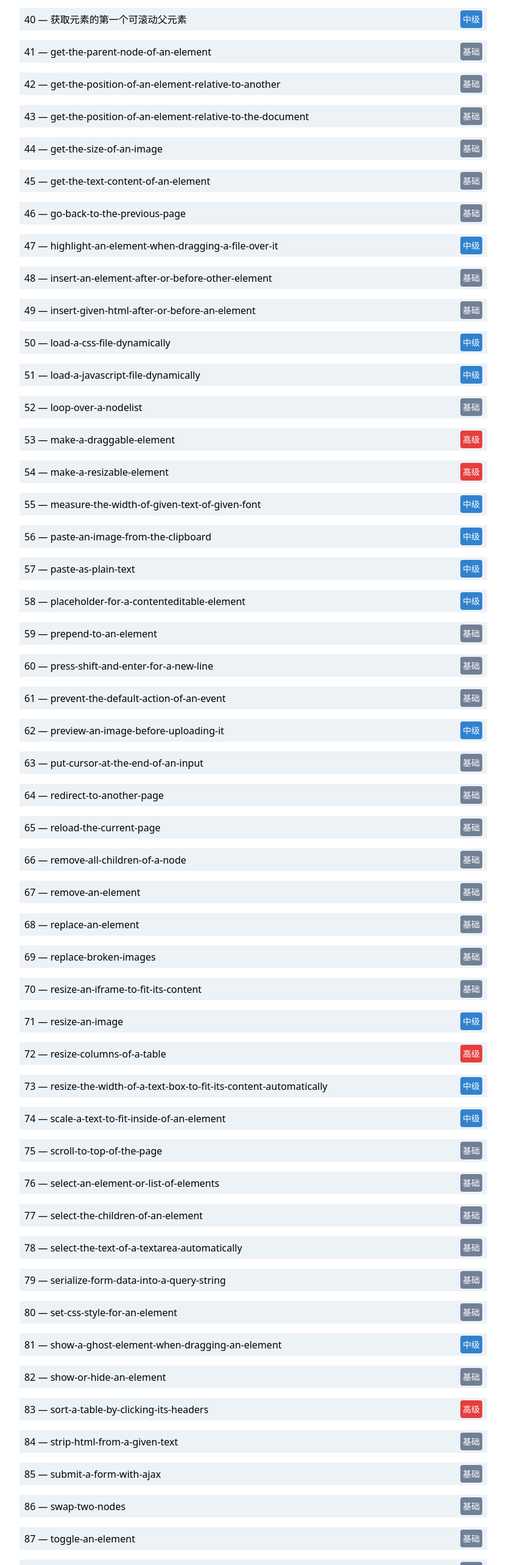
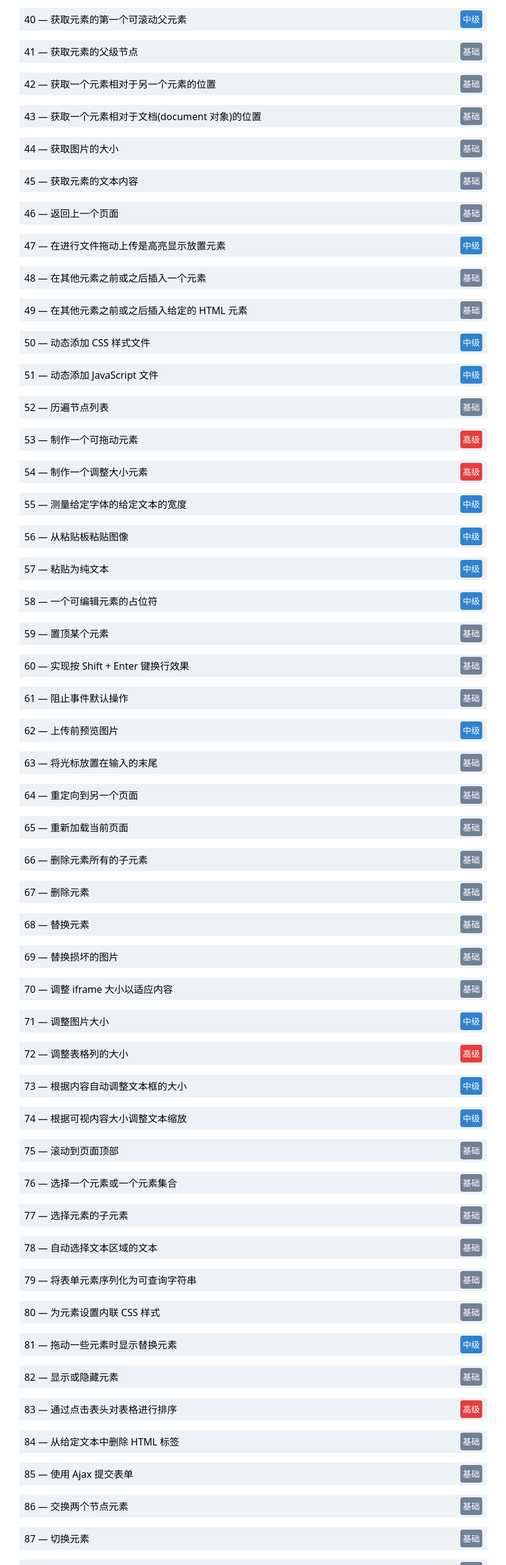
Before and after one commit to phuocng/html-dom, a React app: page / in a window 1280 px wide. Shown: the part 2580-5146 px from the top of the page at 61% size, without its empty margins (224-1055 px from the left). Built offline with nearby package versions, Linux system fonts and the light colour scheme.

Commit message:
文章目录翻译 41-92

```diff
--- a/client/constants/PostList.ts
+++ b/client/constants/PostList.ts
@@ -46,58 +46,58 @@ const PostList: Post[] = [
     { slug: 'get-the-default-value-of-a-css-property', zh: "获取 CSS 属性的默认值", level: 'Intermediate', zhLevel: '中级' },
     { slug: 'get-the-document-height-and-width', zh: "获取文档(document 对象)的宽高", level: 'Basic', zhLevel: '基础' },
     { slug: 'get-the-first-scrollable-parent-of-an-element', zh: "获取元素的第一个可滚动父元素", level: 'Intermediate', zhLevel: '中级' },
-    { slug: 'get-the-parent-node-of-an-element', level: 'Basic', zhLevel: '基础' },
-    { slug: 'get-the-position-of-an-element-relative-to-another', level: 'Basic', zhLevel: '基础' },
-    { slug: 'get-the-position-of-an-element-relative-to-the-document', level: 'Basic', zhLevel: '基础' },
-    { slug: 'get-the-size-of-an-image', level: 'Basic', zhLevel: '基础' },
-    { slug: 'get-the-text-content-of-an-element', level: 'Basic', zhLevel: '基础' },
-    { slug: 'go-back-to-the-previous-page', level: 'Basic', zhLevel: '基础' },
-    { slug: 'highlight-an-element-when-dragging-a-file-over-it', level: 'Intermediate', zhLevel: '中级' },
-    { slug: 'insert-an-element-after-or-before-other-element', level: 'Basic', zhLevel: '基础' },
-    { slug: 'insert-given-html-after-or-before-an-element', level: 'Basic', zhLevel: '基础' },
-    { slug: 'load-a-css-file-dynamically', level: 'Intermediate', zhLevel: '中级' },
-    { slug: 'load-a-javascript-file-dynamically', level: 'Intermediate', zhLevel: '中级' },
-    { slug: 'loop-over-a-nodelist', level: 'Basic', zhLevel: '基础' },
-    { slug: 'make-a-draggable-element', level: 'Advanced', zhLevel: '高级', },
-    { slug: 'make-a-resizable-element', level: 'Advanced', zhLevel: '高级', },
-    { slug: 'measure-the-width-of-given-text-of-given-font', level: 'Intermediate', zhLevel: '中级' },
-    { slug: 'paste-an-image-from-the-clipboard', level: 'Intermediate', zhLevel: '中级' },
-    { slug: 'paste-as-plain-text', level: 'Intermediate', zhLevel: '中级' },
-    { slug: 'placeholder-for-a-contenteditable-element', level: 'Intermediate', zhLevel: '中级' },
-    { slug: 'prepend-to-an-element', level: 'Basic', zhLevel: '基础' },
-    { slug: 'press-shift-and-enter-for-a-new-line', level: 'Basic', zhLevel: '基础' },
-    { slug: 'prevent-the-default-action-of-an-event', level: 'Basic', zhLevel: '基础' },
-    { slug: 'preview-an-image-before-uploading-it', level: 'Intermediate', zhLevel: '中级' },
-    { slug: 'put-cursor-at-the-end-of-an-input', level: 'Basic', zhLevel: '基础' },
-    { slug: 'redirect-to-another-page', level: 'Basic', zhLevel: '基础' },
-    { slug: 'reload-the-current-page', level: 'Basic', zhLevel: '基础' },
-    { slug: 'remove-all-children-of-a-node', level: 'Basic', zhLevel: '基础' },
-    { slug: 'remove-an-element', level: 'Basic', zhLevel: '基础' },
-    { slug: 'replace-an-element', level: 'Basic', zhLevel: '基础' },
-    { slug: 'replace-broken-images', level: 'Basic', zhLevel: '基础' },
-    { slug: 'resize-an-iframe-to-fit-its-content', level: 'Basic', zhLevel: '基础' },
-    { slug: 'resize-an-image', level: 'Intermediate', zhLevel: '中级' },
-    { slug: 'resize-columns-of-a-table', level: 'Advanced', zhLevel: '高级', },
-    { slug: 'resize-the-width-of-a-text-box-to-fit-its-content-automatically', level: 'Intermediate', zhLevel: '中级' },
-    { slug: 'scale-a-text-to-fit-inside-of-an-element', level: 'Intermediate', zhLevel: '中级' },
-    { slug: 'scroll-to-top-of-the-page', level: 'Basic', zhLevel: '基础' },
-    { slug: 'select-an-element-or-list-of-elements', level: 'Basic', zhLevel: '基础' },
-    { slug: 'select-the-children-of-an-element', level: 'Basic', zhLevel: '基础' },
-    { slug: 'select-the-text-of-a-textarea-automatically', level: 'Basic', zhLevel: '基础' },
-    { slug: 'serialize-form-data-into-a-query-string', level: 'Basic', zhLevel: '基础' },
-    { slug: 'set-css-style-for-an-element', level: 'Basic', zhLevel: '基础' },
-    { slug: 'show-a-ghost-element-when-dragging-an-element', level: 'Intermediate', zhLevel: '中级' },
-    { slug: 'show-or-hide-an-element', level: 'Basic', zhLevel: '基础' },
-    { slug: 'sort-a-table-by-clicking-its-headers', level: 'Advanced', zhLevel: '高级', },
-    { slug: 'strip-html-from-a-given-text', level: 'Basic', zhLevel: '基础' },
-    { slug: 'submit-a-form-with-ajax', level: 'Basic', zhLevel: '基础' },
-    { slug: 'swap-two-nodes', level: 'Basic', zhLevel: '基础' },
-    { slug: 'toggle-an-element', level: 'Basic', zhLevel: '基础' },
-    { slug: 'toggle-password-visibility', level: 'Basic', zhLevel: '基础' },
-    { slug: 'trigger-an-event', level: 'Basic', zhLevel: '基础' },
-    { slug: 'unwrap-an-element', level: 'Basic', zhLevel: '基础' },
-    { slug: 'upload-files-with-ajax', level: 'Basic', zhLevel: '基础' },
-    { slug: 'wrap-an-element-around-a-given-element', level: 'Basic', zhLevel: '基础' },
+    { slug: 'get-the-parent-node-of-an-element', zh: "获取元素的父级节点", level: 'Basic', zhLevel: '基础' },
+    { slug: 'get-the-position-of-an-element-relative-to-another', zh: "获取一个元素相对于另一个元素的位置", level: 'Basic', zhLevel: '基础' },
+    { slug: 'get-the-position-of-an-element-relative-to-the-document', zh: "获取一个元素相对于文档(document 对象)的位置", level: 'Basic', zhLevel: '基础' },
+    { slug: 'get-the-size-of-an-image', zh: "获取图片的大小", level: 'Basic', zhLevel: '基础' },
+    { slug: 'get-the-text-content-of-an-element', zh: "获取元素的文本内容", level: 'Basic', zhLevel: '基础' },
+    { slug: 'go-back-to-the-previous-page', zh: "返回上一个页面", level: 'Basic', zhLevel: '基础' },
+    { slug: 'highlight-an-element-when-dragging-a-file-over-it', zh: "在进行文件拖动上传是高亮显示放置元素", level: 'Intermediate', zhLevel: '中级' },
+    { slug: 'insert-an-element-after-or-before-other-element', zh: "在其他元素之前或之后插入一个元素", level: 'Basic', zhLevel: '基础' },
+    { slug: 'insert-given-html-after-or-before-an-element', zh: "在其他元素之前或之后插入给定的 HTML 元素", level: 'Basic', zhLevel: '基础' },
+    { slug: 'load-a-css-file-dynamically', zh: "动态添加 CSS 样式文件", level: 'Intermediate', zhLevel: '中级' },
+    { slug: 'load-a-javascript-file-dynamically', zh: "动态添加 JavaScript 文件", level: 'Intermediate', zhLevel: '中级' },
+    { slug: 'loop-over-a-nodelist', zh: "历遍节点列表", level: 'Basic', zhLevel: '基础' },
+    { slug: 'make-a-draggable-element', zh: "制作一个可拖动元素", level: 'Advanced', zhLevel: '高级', },
+    { slug: 'make-a-resizable-element', zh: "制作一个调整大小元素", level: 'Advanced', zhLevel: '高级', },
+    { slug: 'measure-the-width-of-given-text-of-given-font', zh: "测量给定字体的给定文本的宽度", level: 'Intermediate', zhLevel: '中级' },
+    { slug: 'paste-an-image-from-the-clipboard', zh: "从粘贴板粘贴图像", level: 'Intermediate', zhLevel: '中级' },
+    { slug: 'paste-as-plain-text', zh: "粘贴为纯文本", level: 'Intermediate', zhLevel: '中级' },
+    { slug: 'placeholder-for-a-contenteditable-element', zh: "一个可编辑元素的占位符", level: 'Intermediate', zhLevel: '中级' },
+    { slug: 'prepend-to-an-element', zh: "置顶某个元素", level: 'Basic', zhLevel: '基础' },
+    { slug: 'press-shift-and-enter-for-a-new-line', zh: "实现按 Shift + Enter 键换行效果", level: 'Basic', zhLevel: '基础' },
+    { slug: 'prevent-the-default-action-of-an-event', zh: "阻止事件默认操作", level: 'Basic', zhLevel: '基础' },
+    { slug: 'preview-an-image-before-uploading-it', zh: "上传前预览图片", level: 'Intermediate', zhLevel: '中级' },
+    { slug: 'put-cursor-at-the-end-of-an-input', zh: "将光标放置在输入的末尾", level: 'Basic', zhLevel: '基础' },
+    { slug: 'redirect-to-another-page', zh: "重定向到另一个页面", level: 'Basic', zhLevel: '基础' },
+    { slug: 'reload-the-current-page', zh: "重新加载当前页面", level: 'Basic', zhLevel: '基础' },
+    { slug: 'remove-all-children-of-a-node', zh: "删除元素所有的子元素", level: 'Basic', zhLevel: '基础' },
+    { slug: 'remove-an-element', zh: "删除元素", level: 'Basic', zhLevel: '基础' },
+    { slug: 'replace-an-element', zh: "替换元素", level: 'Basic', zhLevel: '基础' },
+    { slug: 'replace-broken-images', zh: "替换损坏的图片", level: 'Basic', zhLevel: '基础' },
+    { slug: 'resize-an-iframe-to-fit-its-content', zh: "调整 iframe 大小以适应内容", level: 'Basic', zhLevel: '基础' },
+    { slug: 'resize-an-image', zh: "调整图片大小", level: 'Intermediate', zhLevel: '中级' },
+    { slug: 'resize-columns-of-a-table', zh: "调整表格列的大小", level: 'Advanced', zhLevel: '高级', },
+    { slug: 'resize-the-width-of-a-text-box-to-fit-its-content-automatically', zh: "根据内容自动调整文本框的大小", level: 'Intermediate', zhLevel: '中级' },
+    { slug: 'scale-a-text-to-fit-inside-of-an-element', zh: "根据可视内容大小调整文本缩放", level: 'Intermediate', zhLevel: '中级' },
+    { slug: 'scroll-to-top-of-the-page', zh: "滚动到页面顶部", level: 'Basic', zhLevel: '基础' },
+    { slug: 'select-an-element-or-list-of-elements', zh: "选择一个元素或一个元素集合", level: 'Basic', zhLevel: '基础' },
+    { slug: 'select-the-children-of-an-element', zh: "选择元素的子元素", level: 'Basic', zhLevel: '基础' },
+    { slug: 'select-the-text-of-a-textarea-automatically', zh: "自动选择文本区域的文本", level: 'Basic', zhLevel: '基础' },
+    { slug: 'serialize-form-data-into-a-query-string', zh: "将表单元素序列化为可查询字符串", level: 'Basic', zhLevel: '基础' },
+    { slug: 'set-css-style-for-an-element', zh: "为元素设置内联 CSS 样式", level: 'Basic', zhLevel: '基础' },
+    { slug: 'show-a-ghost-element-when-dragging-an-element', zh: "拖动一些元素时显示替换元素", level: 'Intermediate', zhLevel: '中级' },
+    { slug: 'show-or-hide-an-element', zh: "显示或隐藏元素", level: 'Basic', zhLevel: '基础' },
+    { slug: 'sort-a-table-by-clicking-its-headers', zh: "通过点击表头对表格进行排序", level: 'Advanced', zhLevel: '高级', },
+    { slug: 'strip-html-from-a-given-text', zh: "从给定文本中删除 HTML 标签", level: 'Basic', zhLevel: '基础' },
+    { slug: 'submit-a-form-with-ajax', zh: "使用 Ajax 提交表单", level: 'Basic', zhLevel: '基础' },
+    { slug: 'swap-two-nodes', zh: "交换两个节点元素", level: 'Basic', zhLevel: '基础' },
+    { slug: 'toggle-an-element', zh: "切换元素", level: 'Basic', zhLevel: '基础' },
+    { slug: 'toggle-password-visibility', zh: "切换密码是否可见", level: 'Basic', zhLevel: '基础' },
+    { slug: 'trigger-an-event', zh: "触发事件", level: 'Basic', zhLevel: '基础' },
+    { slug: 'unwrap-an-element', zh: "移动元素的子元素并删除该元素", level: 'Basic', zhLevel: '基础' },
+    { slug: 'upload-files-with-ajax', zh: "使用 Ajax 上传文件", level: 'Basic', zhLevel: '基础' },
+    { slug: 'wrap-an-element-around-a-given-element', zh: "将已存在元素放置在给定元素中", level: 'Basic', zhLevel: '基础' },
 ];
 
 export default PostList;
```
